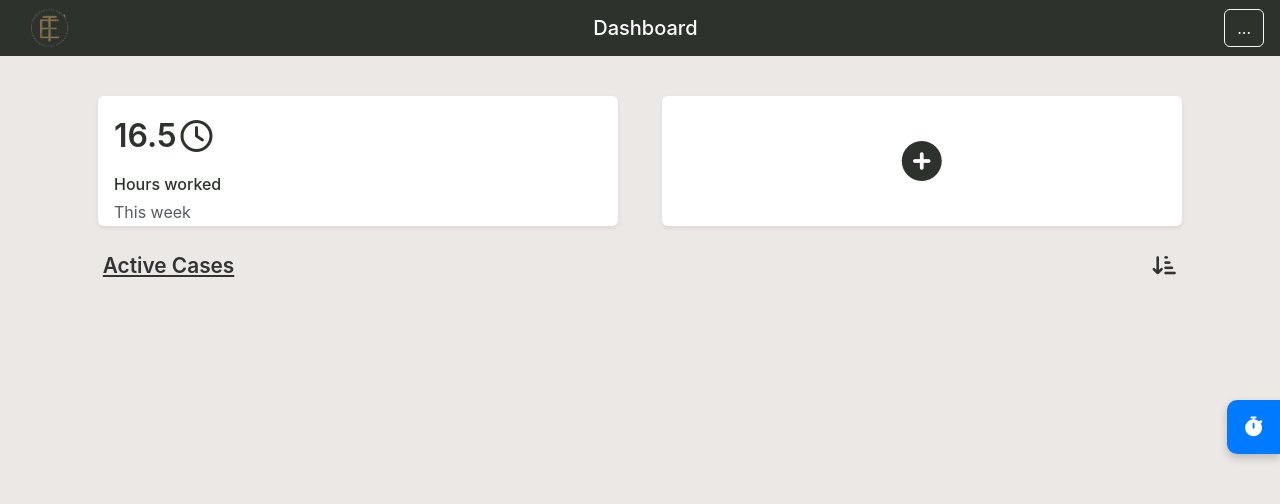
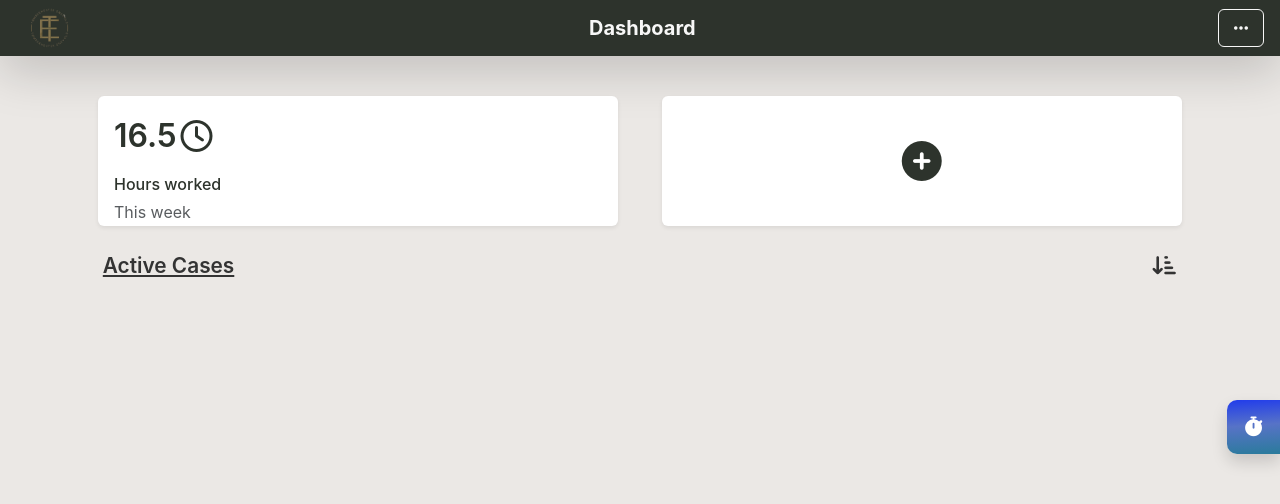
Before and after one commit to LucasMoerch/P3, a website built with webpack: page frontend/public/index.html in a window 1280 px wide. Built offline with nearby package versions, Linux system fonts and the light colour scheme.

Commit message:
graident timeOpener

```diff
--- a/frontend/src/components/navbar.ts
+++ b/frontend/src/components/navbar.ts
@@ -4,28 +4,28 @@ import { renderLogoNavbar } from "./logoComponent/logo";
 export function renderHeaderAndNavbar(): HTMLElement {
   // Header container
   const header = document.createElement('nav');
-  header.className = 'navbar navbar-dark bg-dark px-3';
+  header.className = 'navbar navbar-dark bg-dark px-3 shadow-lg';
   const logo = renderLogoNavbar();
   header.appendChild(logo);
 
   // Page title
   const title = document.createElement('span');
-  title.className = 'navbar-brand mb-0 h1';
+  title.className = 'navbar-brand mb-0 fw-bold text-secondary';
   title.innerText = 'Dashboard';
   header.appendChild(title);
 
   // Buttons
   const button = document.createElement('button');
-  button.className = 'btn btn-outline-light';
+  button.className = 'btn btn-outline-secondary';
   button.setAttribute('type', 'button');
   button.setAttribute('data-bs-toggle', 'offcanvas');
   button.setAttribute('data-bs-target', '#sidebar');
-  button.innerText = '...';
+  button.innerHTML = '<i class="fa-solid fa-ellipsis"></i>';
   header.appendChild(button);
 
   // Sidebar
   const sidebar = document.createElement('div');
-  sidebar.className = 'offcanvas offcanvas-start bg-dark text-white';
+  sidebar.className = 'offcanvas offcanvas-start bg-dark text-white shadow-lg';
   sidebar.id = 'sidebar';
   sidebar.tabIndex = -1;
   sidebar.style.setProperty('--bs-offcanvas-width', 'fit-content');
--- a/frontend/src/components/timeTracker/timeTracker.ts
+++ b/frontend/src/components/timeTracker/timeTracker.ts
@@ -33,7 +33,7 @@ export function renderTimeTracker(): HTMLElement {
   div.className = 'time-tracker-container p-4 rounded';
 
   const openCardButton = document.createElement('button');
-  openCardButton.className = 'time-tracker-button ';
+  openCardButton.className = 'time-tracker-button shadow';
   openCardButton.innerHTML = '<i class="fa-solid fa-stopwatch"></i>';
 
 
--- a/frontend/src/components/timeTracker/timetracker.scss
+++ b/frontend/src/components/timeTracker/timetracker.scss
@@ -9,7 +9,7 @@
   position: fixed;
   right: 0;
   top: 50%;
-  background-color: #007bff;
+  background: linear-gradient(356deg,rgba(42, 123, 155, 1) 0%, rgba(87, 115, 199, 1) 53%, rgba(33, 60, 235, 1) 100%);
   color: white;
   border: none;
   border-radius: 10px 0 0 10px;
```
